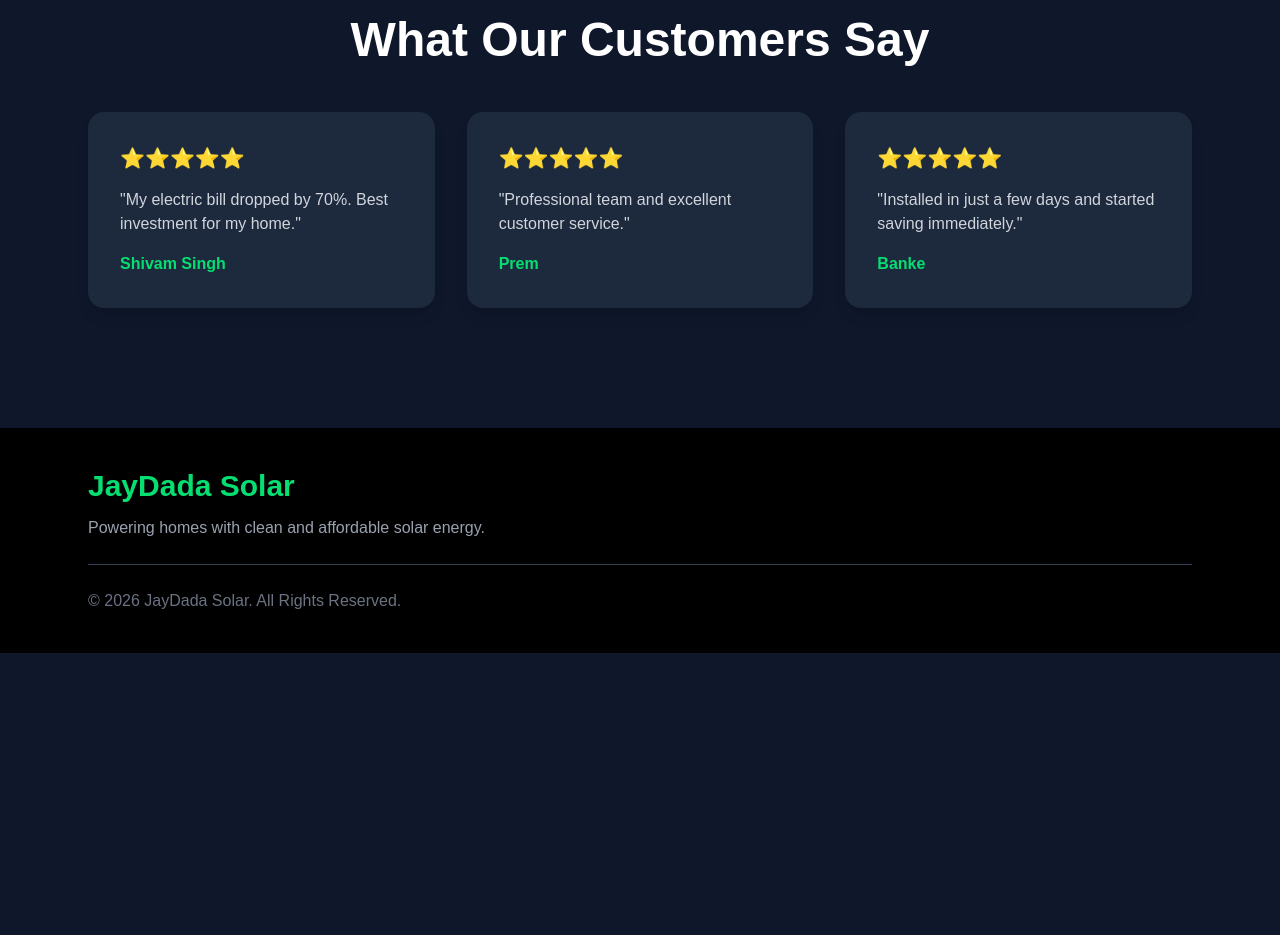
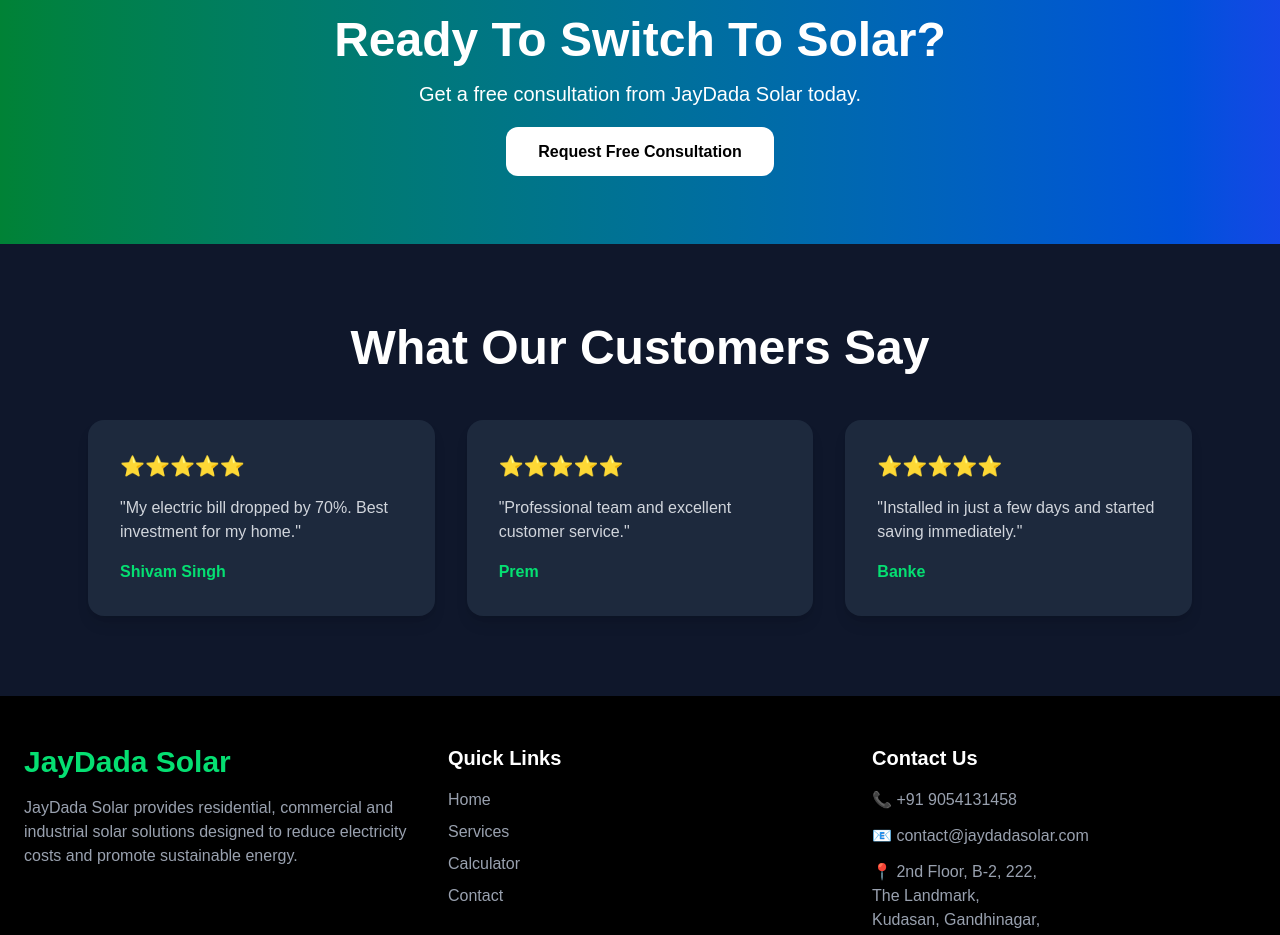
Before and after one commit to rahulsingh81069/solar-energy-website, a React (Vite) app: page / in a window 1280 px wide. Shown: the part 2320-3255 px from the top of the page. Before the commit the page ends 2973 px from the top, so only its background shows below. Built offline with nearby package versions, Linux system fonts and the light colour scheme.

Commit message:
added detais at footer

```diff
--- /dev/null
+++ b/src/components/CTA.jsx
@@ -0,0 +1,22 @@
+import { Link } from "react-router-dom";
+
+export default function CTA() {
+  return (
+    <section className="py-20 bg-gradient-to-r from-green-700 to-blue-700 text-center text-white">
+      <h2 className="text-5xl font-bold mb-4">
+        Ready To Switch To Solar?
+      </h2>
+
+      <p className="mb-8 text-xl">
+        Get a free consultation from JayDada Solar today.
+      </p>
+
+      <Link
+        to="/contact"
+        className="bg-white text-black px-8 py-4 rounded-xl font-semibold"
+      >
+        Request Free Consultation
+      </Link>
+    </section>
+  );
+}
--- a/src/components/Footer.jsx
+++ b/src/components/Footer.jsx
@@ -1,23 +1,65 @@
 export default function Footer() {
   return (
-    <footer className="bg-black text-white py-10 mt-10">
-      <div className="max-w-6xl mx-auto px-6">
+    <footer className="bg-black text-white py-12">
+      <div className="max-w-7xl mx-auto px-6 grid md:grid-cols-3 gap-10">
 
-        <h2 className="text-3xl font-bold text-green-400">
+        {/* Company */}
+
+        <div>
+          <h2 className="text-3xl font-bold text-green-400 mb-4">
             JayDada Solar
-        </h2>
+          </h2>
 
-
-        <p className="mt-3 text-gray-400">
-          Powering homes with clean and affordable solar energy.
-        </p>
-
-        <div className="mt-6 border-t border-gray-700 pt-6">
-          <p className="text-gray-500">
-            © 2026 JayDada Solar. All Rights Reserved.
+          <p className="text-gray-400">
+            JayDada Solar provides residential, commercial and
+            industrial solar solutions designed to reduce
+            electricity costs and promote sustainable energy.
           </p>
         </div>
 
+        {/* Quick Links */}
+
+        <div>
+          <h3 className="text-xl font-semibold mb-4">
+            Quick Links
+          </h3>
+
+          <ul className="space-y-2 text-gray-400">
+            <li>Home</li>
+            <li>Services</li>
+            <li>Calculator</li>
+            <li>Contact</li>
+          </ul>
+        </div>
+
+        {/* Contact Info */}
+
+        <div>
+          <h3 className="text-xl font-semibold mb-4">
+            Contact Us
+          </h3>
+
+          <div className="space-y-3 text-gray-400">
+            <p>📞 +91 9054131458</p>
+
+            <p>📧 contact@jaydadasolar.com</p>
+
+            <p>
+              📍 2nd Floor, B-2, 222,
+                <br />
+                    The Landmark,
+                <br />
+                     Kudasan, Gandhinagar,
+                <br />
+                    Gujarat - 382421
+            </p>
+          </div>
+        </div>
+
+      </div>
+
+      <div className="border-t border-gray-800 mt-10 pt-6 text-center text-gray-500">
+        © 2026 JayDada Solar. All Rights Reserved.
       </div>
     </footer>
   );
--- a/src/components/Navbar.jsx
+++ b/src/components/Navbar.jsx
@@ -1,4 +1,5 @@
-import { Link } from "react-router-dom";
+//import { Link } from "react-router-dom";
+import { Link, NavLink } from "react-router-dom";
 
 export default function Navbar() {
   return (
@@ -31,9 +32,14 @@ export default function Navbar() {
           Calculator
         </Link>
 
-        <Link to="/services" className="hover:text-green-400">
-         Services
-        </Link>
+        <NavLink
+          to="/services"
+           className={({ isActive }) =>
+            isActive ? "text-green-400 font-bold" : "hover:text-green-400"
+          }
+          >
+            Services
+        </NavLink>
 
         <Link to="/contact" className="hover:text-green-400">
           Contact
--- a/src/pages/Home.jsx
+++ b/src/pages/Home.jsx
@@ -3,6 +3,7 @@ import Stats from "../components/Stats";
 import Features from "../components/Features";
 import Testimonials from "../components/Testimonials";
 import WhyChooseUs from "../components/WhyChooseUs";
+import CTA from "../components/CTA";
 
 export default function Home() {
   return (
@@ -11,6 +12,7 @@ export default function Home() {
       <Stats />
       <Features />
       <WhyChooseUs />
+      <CTA />
       <Testimonials />
     </>
   );
```
